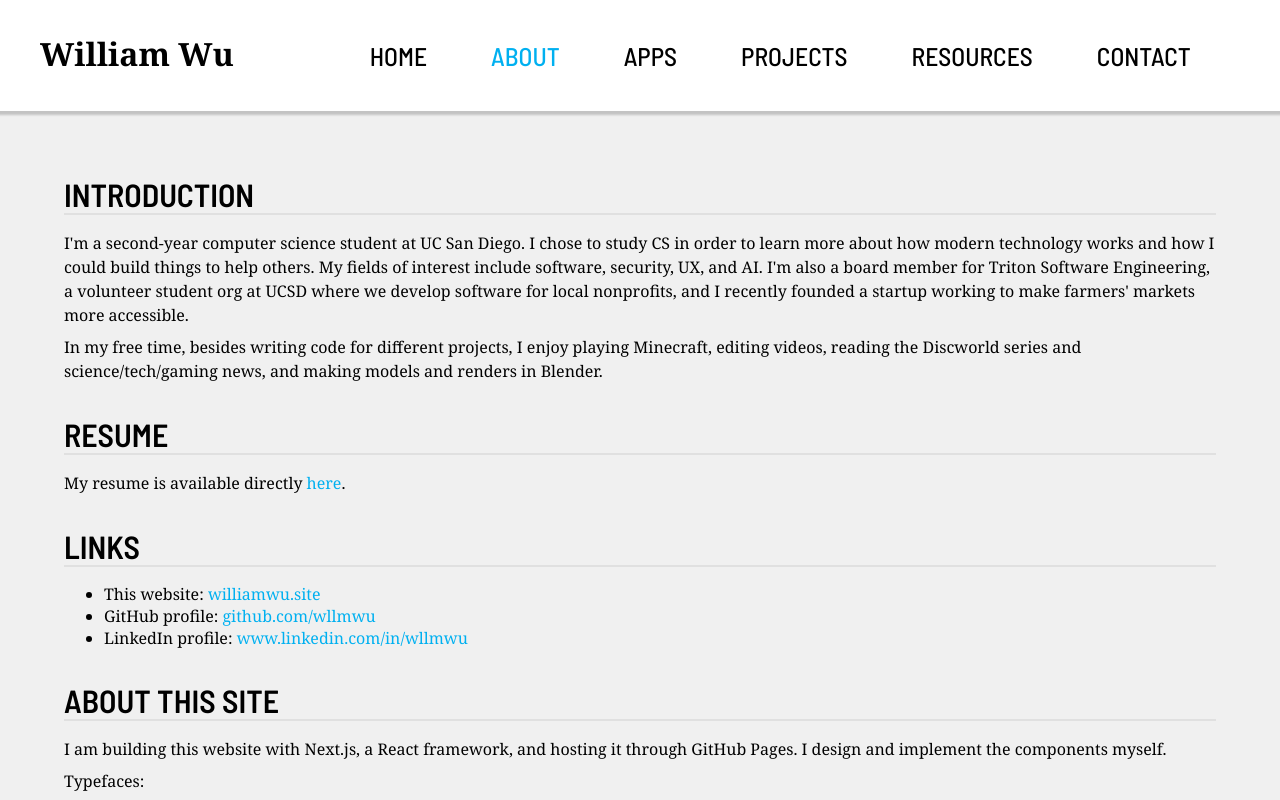
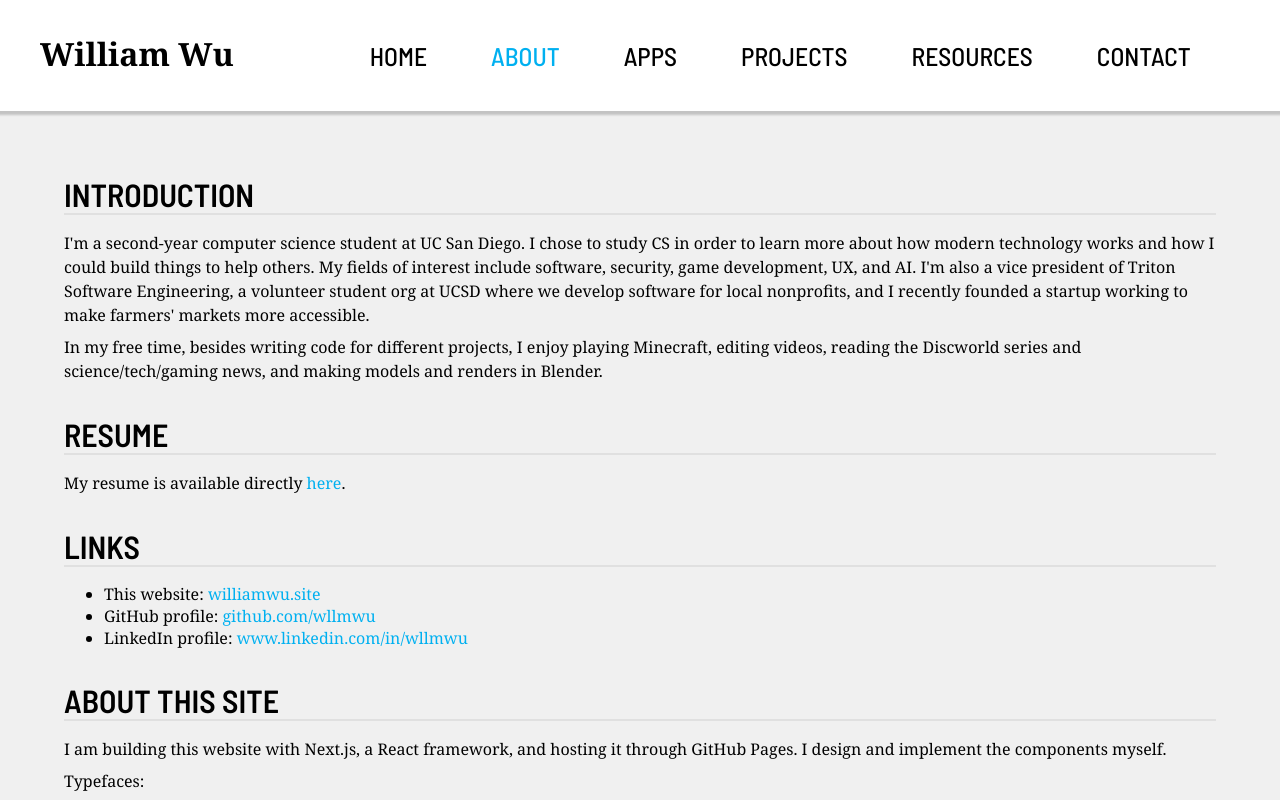
Before and after one commit to wllmwu/wllmwu.github.io, a Next.js app: page /about in a window 1280 px wide. Shown: the top 800 px of the page. Built offline with nearby package versions, Linux system fonts and the light colour scheme.

Commit message:
Update about page

```diff
--- a/pages/about.mdx
+++ b/pages/about.mdx
@@ -4,7 +4,7 @@ title: About
 
 ## Introduction
 
-I'm a second-year computer science student at UC San Diego. I chose to study CS in order to learn more about how modern technology works and how I could build things to help others. My fields of interest include software, security, UX, and AI. I'm also a board member for Triton Software Engineering, a volunteer student org at UCSD where we develop software for local nonprofits, and I recently founded a startup working to make farmers' markets more accessible.
+I'm a second-year computer science student at UC San Diego. I chose to study CS in order to learn more about how modern technology works and how I could build things to help others. My fields of interest include software, security, game development, UX, and AI. I'm also a vice president of Triton Software Engineering, a volunteer student org at UCSD where we develop software for local nonprofits, and I recently founded a startup working to make farmers' markets more accessible.
 
 In my free time, besides writing code for different projects, I enjoy playing Minecraft, editing videos, reading the Discworld series and science/tech/gaming news, and making models and renders in Blender.
 
```
